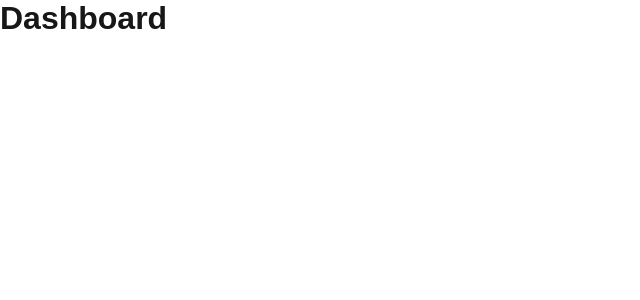
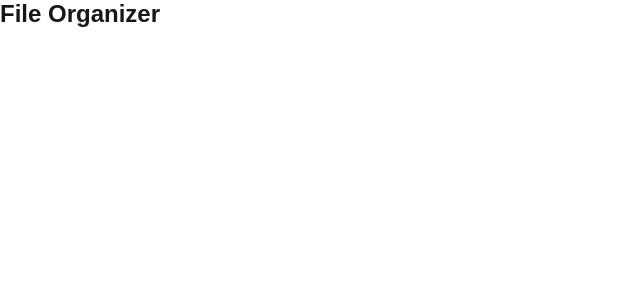
Before and after one commit to jamellemessinger/physical-file-organizer, a Next.js app: page / in a window 1280 px wide. Shown: the top 300 px of the page, without its empty margins (0-640 px from the left). Built offline with nearby package versions, Linux system fonts and the light colour scheme.

Commit message:
add NavBar component

```diff
--- /dev/null
+++ b/src/app/components/NavBar.js
@@ -0,0 +1,9 @@
+import React from 'react'
+
+export default function NavBar() {
+  return (
+    <>
+      <h2>File Organizer</h2>
+    </>
+  )
+}
--- a/src/app/layout.js
+++ b/src/app/layout.js
@@ -1,5 +1,8 @@
 import { Geist, Geist_Mono } from 'next/font/google';
 import './globals.css';
+
+//Custom Components
+import NavBar from './components/NavBar';
 
 const geistSans = Geist({
   variable: '--font-geist-sans',
@@ -20,6 +23,7 @@ export default function RootLayout({ children }) {
   return (
     <html lang="en">
       <body className={`${geistSans.variable} ${geistMono.variable}`}>
+        <NavBar/>
         {children}
       </body>
     </html>
--- a/src/app/page.js
+++ b/src/app/page.js
@@ -2,7 +2,7 @@
 export default function Home() {
   return (
     <>
-      <h1>Dashboard</h1>
+      <h1></h1>
     </>
   );
 }
```
